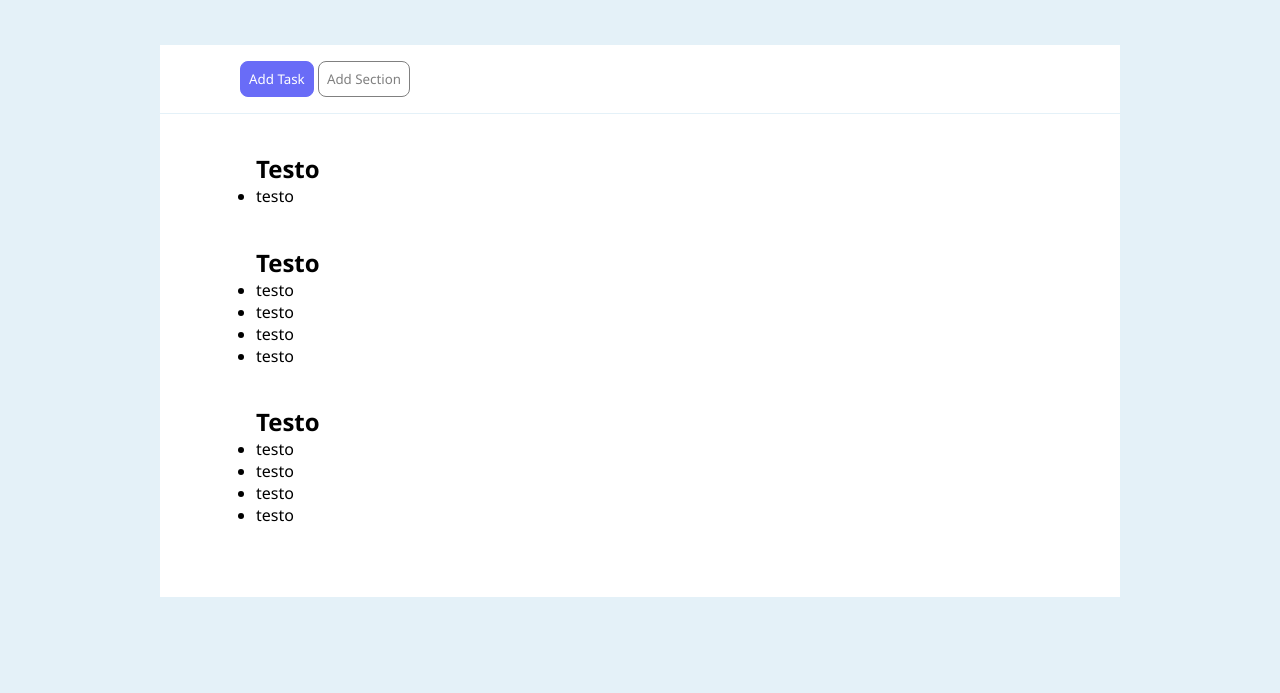
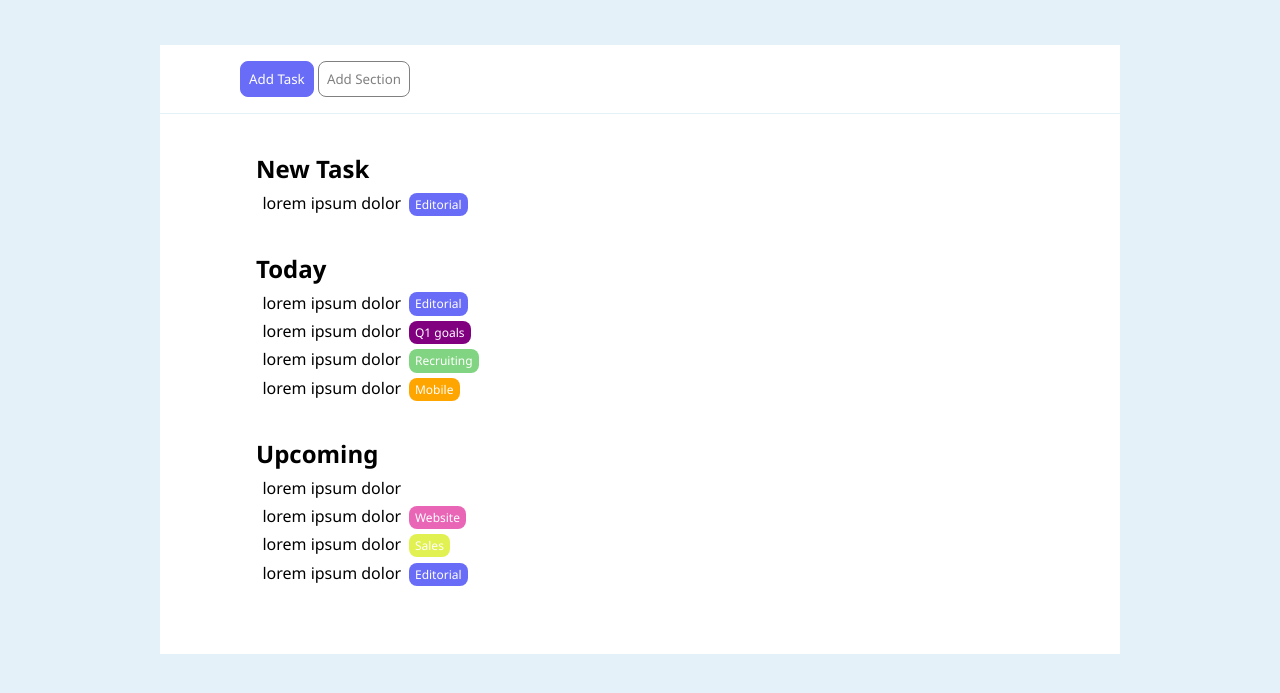
Before and after one commit to FabrizioMisseri/html-css-toboolist, a plain HTML site: page index.html in a window 1280 px wide. Shown: the part 99-792 px from the top of the page. Drawn offline with Linux system fonts and the light colour scheme.

Commit message:
aggiunte etichette colorate

```diff
--- a/css/style.css
+++ b/css/style.css
@@ -72,3 +72,46 @@ header h1{
 .item-bottom p{
     margin-bottom: 2.4rem;
 }
+
+.item-bottom ul{
+    list-style-type: none;
+}
+
+.item-bottom ul li{
+    margin: 0.4rem;
+}
+
+
+
+/* ETICHETTE */
+.label{
+    border-radius: 0.5rem;
+    color: white;
+    font-size: 0.75rem;
+    padding: 0.2rem 0.4rem;
+    margin-left: 0.2rem;
+}
+
+.green{
+    background-color: rgb(129, 212, 129);
+}
+
+.gold{
+    background-color: rgb(225, 241, 81);
+}
+
+.blue{
+    background-color: rgb(105, 108, 247);
+}
+
+.orange{
+    background-color: orange;
+}
+
+.pink{
+    background-color: rgb(233, 102, 182);
+}
+
+.purple{
+    background-color: purple;
+}
--- a/index.html
+++ b/index.html
@@ -42,32 +42,44 @@
             <div class="item-bottom">
 
                 <p>
-                    <h2>Testo</h2>
+                    <h2>New Task</h2>
 
                     <ul>
-                        <li>testo</li>
+
+                        <li>lorem ipsum dolor <span class="label blue"> Editorial</span></li>
+
                     </ul>
                 </p>
 
                 <p>
-                    <h2>Testo</h2>
+                    <h2>Today</h2>
 
                     <ul>
-                        <li>testo</li>
-                        <li>testo</li>
-                        <li>testo</li>
-                        <li>testo</li>
+
+                        <li>lorem ipsum dolor <span class="label blue"> Editorial</span></li>
+
+                        <li>lorem ipsum dolor <span class="label purple">Q1 goals</span></li>
+
+                        <li> lorem ipsum dolor <span class="label green"> Recruiting </span> </li>
+
+                        <li>lorem ipsum dolor <span class="label orange">Mobile</span></li>
+
                     </ul>
                 </p>
 
                 <p>
-                    <h2>Testo</h2>
+                    <h2>Upcoming</h2>
 
                     <ul>
-                        <li>testo</li>
-                        <li>testo</li>
-                        <li>testo</li>
-                        <li>testo</li>
+
+                        <li>lorem ipsum dolor</li>
+
+                        <li>lorem ipsum dolor <span class="label pink">Website</span></li>
+
+                        <li>lorem ipsum dolor <span class="label gold">Sales</span></li>
+
+                        <li>lorem ipsum dolor <span class="label blue"> Editorial</span></li>
+
                     </ul>
                 </p>
 
```
